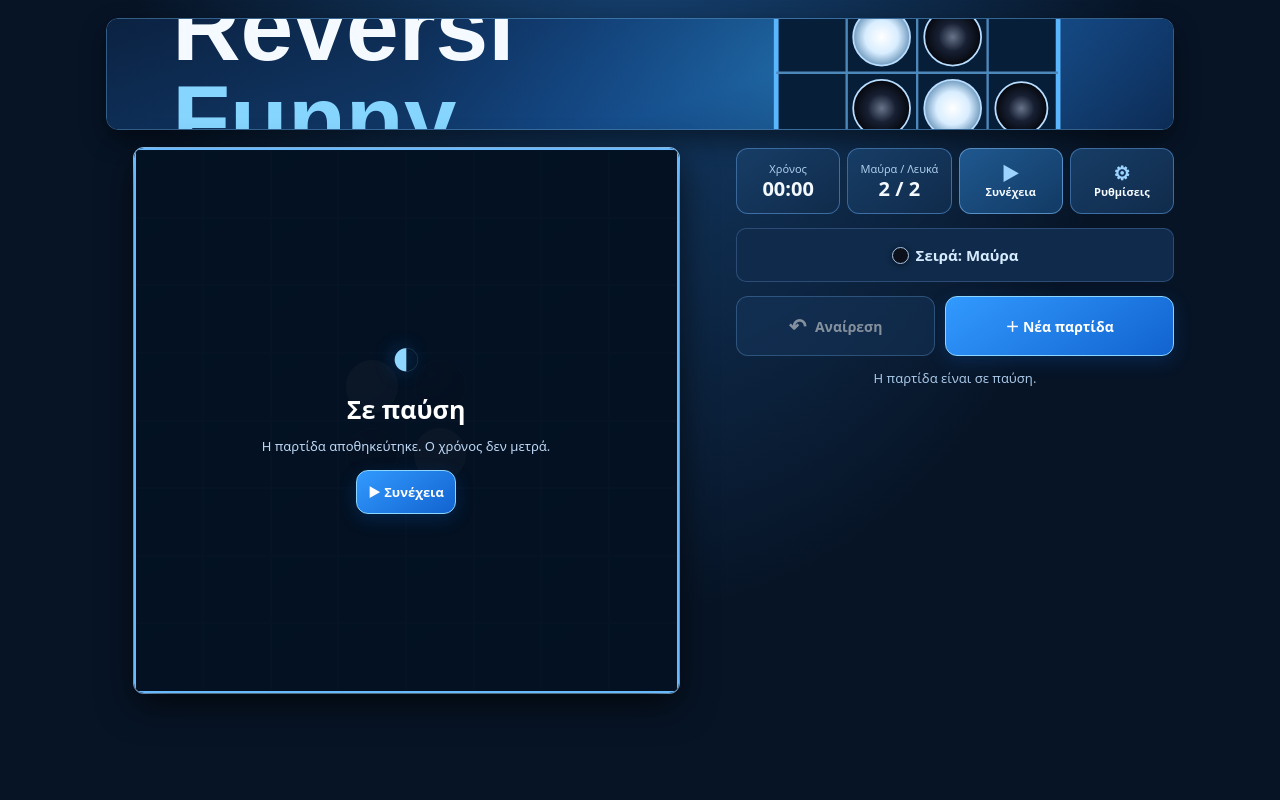
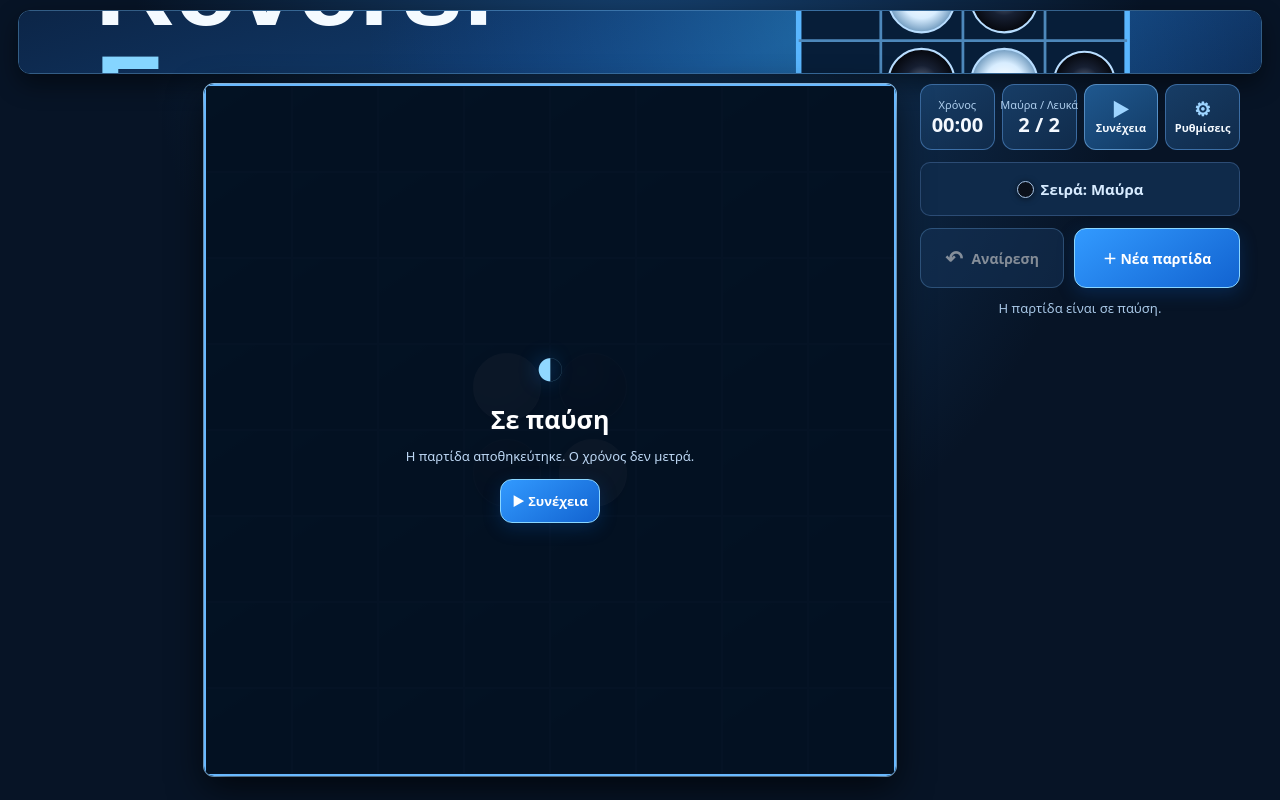
Before and after one commit to seemsfunny21/reversifunny, a plain HTML site: page index.html in a window 1280 px wide. Drawn offline with Linux system fonts and the light colour scheme.

Commit message:
Let desktop board actually expand up to 760px while preserving laptop viewport height

```diff
--- a/style.css
+++ b/style.css
@@ -63,18 +63,18 @@ input[type=radio],input[type=checkbox]{accent-color:#3fa8ff;min-width:16px;min-h
 
 /* Desktop board and side controls; the original one-column view stays on mobile. */
 @media (min-width:960px) {
- .app-shell{max-width:1120px;padding:18px 26px 24px}
- .hero{height:112px;margin-bottom:18px}
+ .app-shell{max-width:1300px;padding:10px 18px 12px}
+ .hero{height:clamp(54px,8dvh,76px);margin-bottom:10px}
  .game-panel{
-  max-width:none;display:grid;
-  grid-template-columns:minmax(0,600px) minmax(280px,1fr);
+  max-width:1200px;display:grid;
+  grid-template-columns:minmax(0,1fr) minmax(270px,320px);
   grid-template-rows:repeat(5,min-content);
-  gap:14px 30px;align-items:start;text-align:center
+  gap:12px 24px;align-items:start;text-align:center
  }
  .board-wrap{
   grid-column:1;grid-row:1 / span 5;
-  justify-self:center;align-self:start;left:auto;transform:none;
-  width:min(100%,600px,calc(100dvh - 255px))
+  justify-self:end;align-self:start;left:auto;transform:none;
+  width:min(100%,760px,calc(100dvh - 108px))
  }
  .status-strip{grid-column:2;grid-row:1;margin:0;gap:7px}
  .status-block,.status-action{min-height:66px}
```
